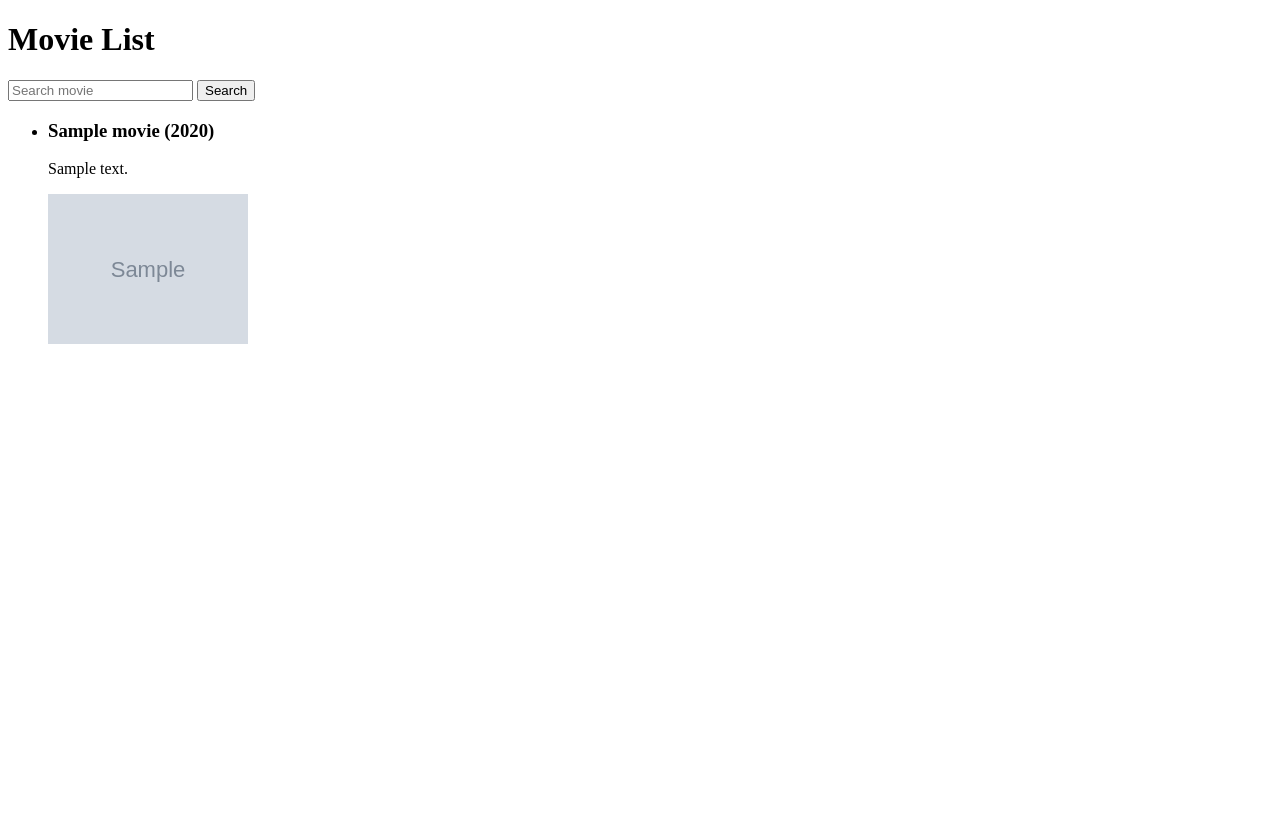
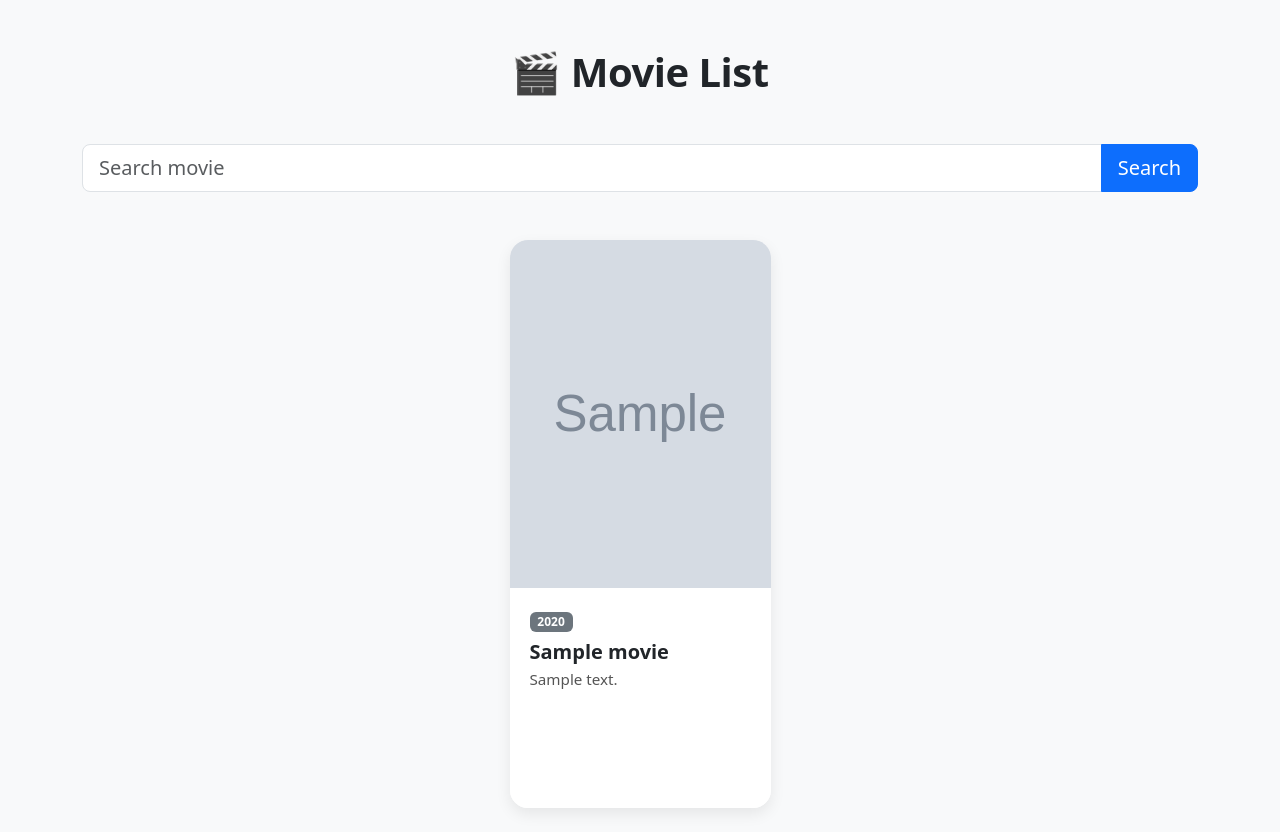
Before and after one commit to jalvarez01/moviereviews, a Django app: page /movies/ in a window 1280 px wide. Before the commit the page ends 344 px from the top, so only its background shows below. Run offline with Django 4.2, Linux system fonts and the light colour scheme; tables that the repository leaves empty hold one stand-in row (values such as "Sample post"); grey boxes marked "Sample" are stand-in pictures.

Commit message:
visualizacion de peliculas con estilo

```diff
--- a/movie/templates/movie/movie_list.html
+++ b/movie/templates/movie/movie_list.html
@@ -1,29 +1,121 @@
 <!DOCTYPE html>
-<html>
+<html lang="en">
 <head>
+    <meta charset="UTF-8">
     <title>Movies</title>
+
+    <!-- Bootstrap -->
+    <link href="https://cdn.jsdelivr.net/npm/bootstrap@5.3.2/dist/css/bootstrap.min.css" rel="stylesheet">
+
+    <style>
+        body {
+            background-color: #f8f9fa;
+        }
+
+        h1 {
+            font-weight: 700;
+            letter-spacing: -0.5px;
+        }
+
+        /* Card base */
+        .movie-card {
+            border: none;
+            border-radius: 18px;
+            overflow: hidden;
+            cursor: pointer;
+            box-shadow: 0 6px 15px rgba(0, 0, 0, 0.08);
+            transition: transform 0.4s cubic-bezier(.25,.8,.25,1),
+                        box-shadow 0.4s cubic-bezier(.25,.8,.25,1);
+        }
+
+        .movie-card:hover {
+            transform: translateY(-10px);
+            box-shadow: 0 18px 35px rgba(0, 0, 0, 0.18);
+        }
+
+        /* Poster 3:4 */
+        .movie-card img {
+            width: 100%;
+            aspect-ratio: 3 / 4;
+            object-fit: cover;
+            transition: transform 0.4s cubic-bezier(.25,.8,.25,1);
+        }
+
+        .movie-card:hover img {
+            transform: scale(1.08);
+        }
+
+        /* Card body */
+        .card-body {
+            padding: 1.25rem;
+            background-color: #ffffff;
+        }
+
+        .card-title {
+            font-weight: 600;
+            margin-bottom: 0.25rem;
+            transition: color 0.3s ease;
+        }
+
+        .movie-card:hover .card-title {
+            color: #0d6efd;
+        }
+
+        .card-text {
+            font-size: 0.95rem;
+            color: #555;
+            min-height: 120px; /* mantiene todas las cards alineadas */
+        }
+
+        .year-badge {
+            font-size: 0.75rem;
+        }
+    </style>
 </head>
+
 <body>
-    <h1>Movie List</h1>
+    <div class="container mt-5">
 
-<form method="get">
-    <input type="text" name="q" placeholder="Search movie">
-    <button type="submit">Search</button>
+        <h1 class="mb-5 text-center">🎬 Movie List</h1>
+
+        <!-- Search -->
+        <form method="get" class="mb-5">
+            <div class="input-group input-group-lg">
+                <input type="text" name="q" class="form-control" placeholder="Search movie">
+                <button class="btn btn-primary" type="submit">Search</button>
+            </div>
         </form>
 
-    <ul>
+        <!-- Movies -->
+        <div class="row justify-content-center">
             {% for movie in movies %}
-            <li>
-                <h3>{{ movie.title }} ({{ movie.release_year }})</h3>
-                <p>{{ movie.description }}</p>
+                <div class="col-sm-6 col-md-4 col-lg-3 mb-4">
+                    <div class="card movie-card h-100">
 
                         {% if movie.image %}
-                    <img src="{{ movie.image.url }}" width="200">
+                            <img src="{{ movie.image.url }}" alt="{{ movie.title }}">
                         {% endif %}
-            </li>
+
+                        <div class="card-body">
+                            <span class="badge bg-secondary year-badge mb-2">
+                                {{ movie.release_year }}
+                            </span>
+
+                            <h5 class="card-title">
+                                {{ movie.title }}
+                            </h5>
+
+                            <p class="card-text">
+                                {{ movie.description }}
+                            </p>
+                        </div>
+                    </div>
+                </div>
             {% empty %}
-            <li>No movies available.</li>
+                <p class="text-center">No movies available.</p>
             {% endfor %}
-    </ul>
+        </div>
+
+    </div>
 </body>
 </html>
```
Also changed, not shown: media/movies/LA_LLEGADA.jpg (added). Lines whose indentation alone changed are shown as unchanged.
